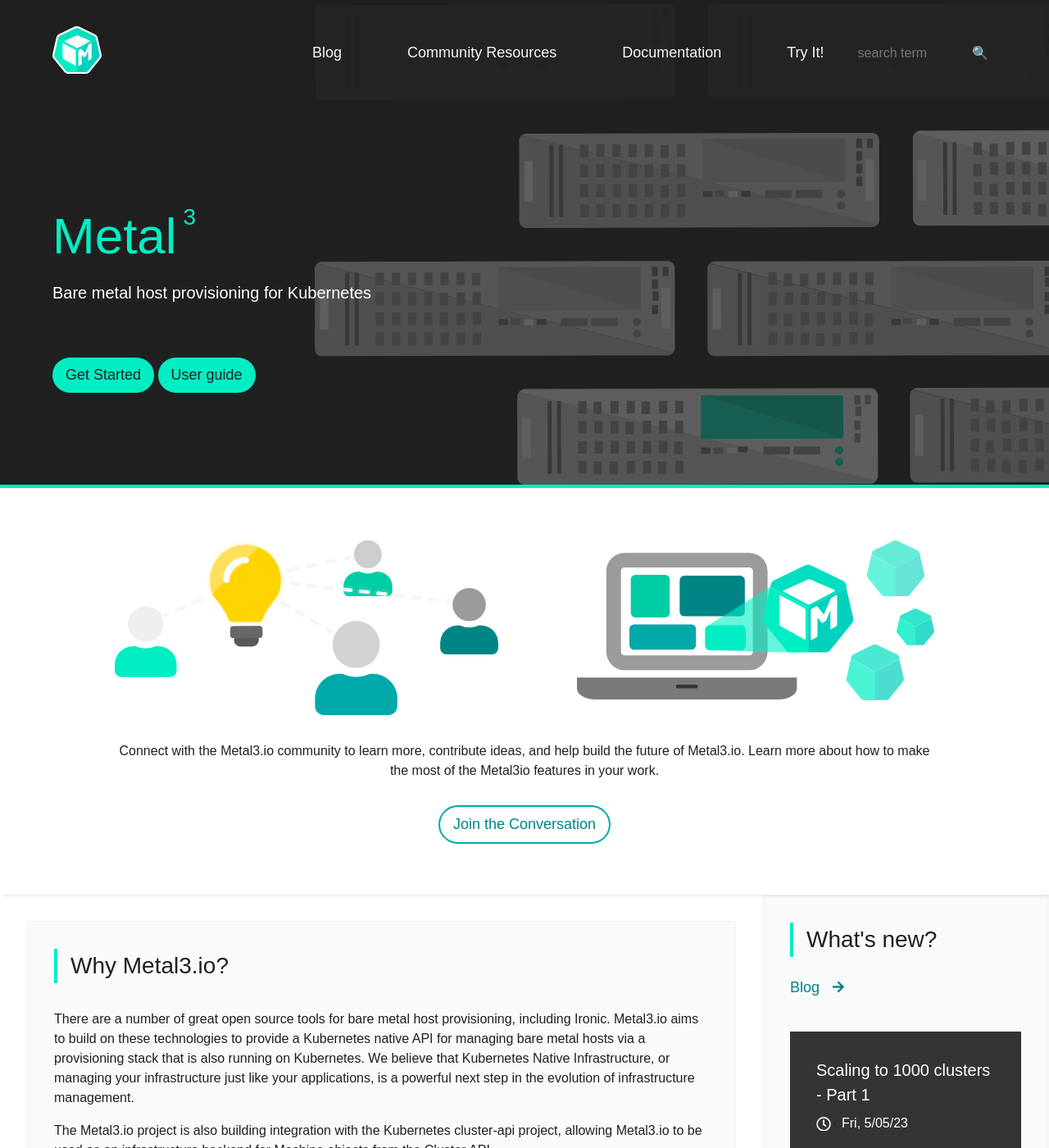
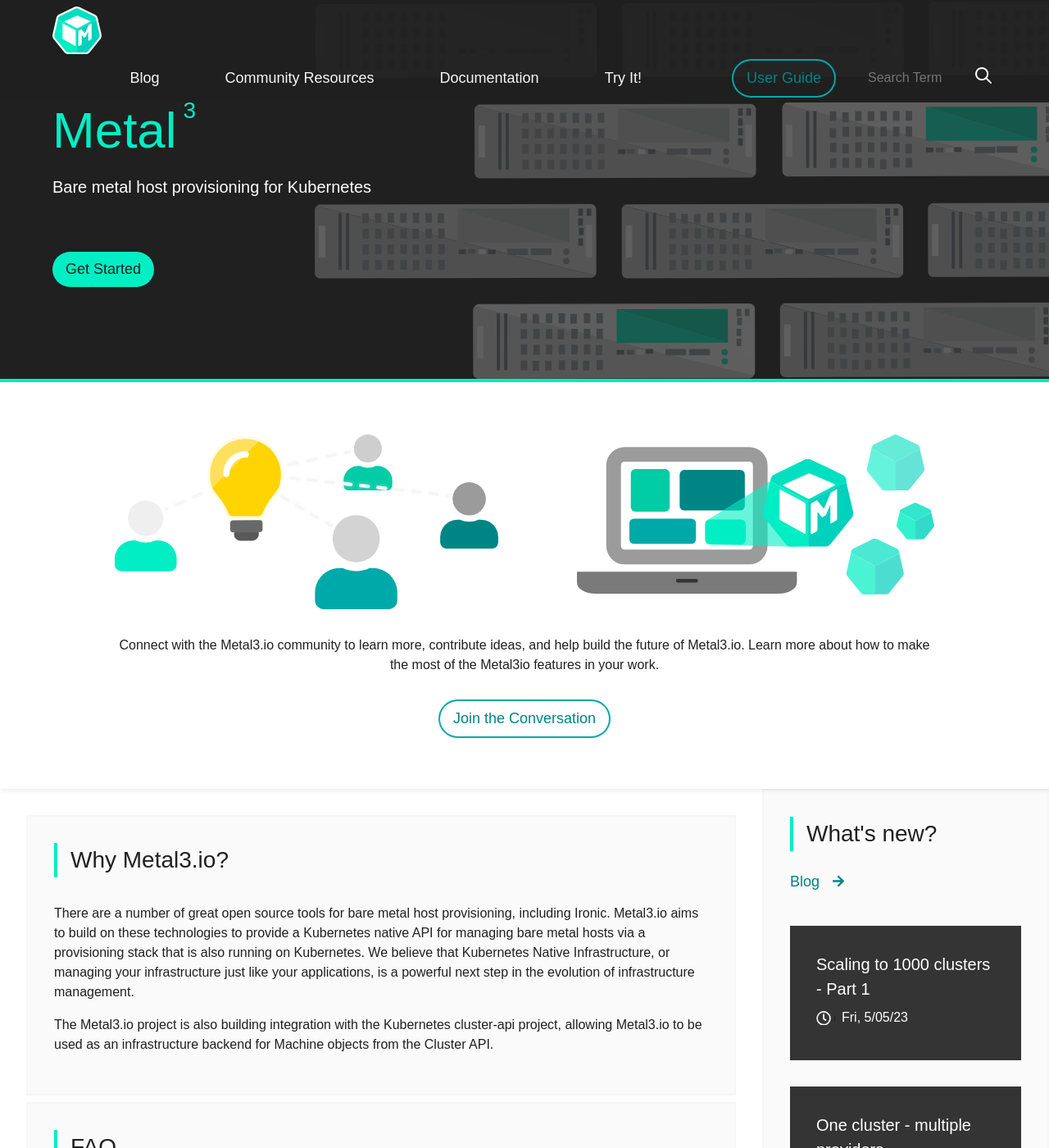
Before and after one commit to metal3-io/metal3-io.github.io, a Jekyll site: the page built from index.html, in a window 1280 px wide and 1400 px high. Shown: the whole window at 82% size. Built offline with Jekyll 4.4.1, drawn with Linux system fonts in a browser that asks for light colours; nearby versions of some CDN libraries; comment, search, counter and statistics services are not loaded.

Commit message:
navbar updates

```diff
--- a/_includes/header.html
+++ b/_includes/header.html
@@ -31,12 +31,22 @@
         <li {% if page.url == "/documentation.html" %} class="active" {% endif %}><a class="mk-main-nav__item" href="{{ site.baseurl }}/documentation.html">Documentation</a></li>
         <li {% if page.url == "/try-it.html" %} class="active" {% endif %}><a class="mk-main-nav__item" href="{{ site.baseurl }}/try-it.html">Try It!</a></li>
         <li {% if page.url == "/search.html" %} class="active" {% endif %}>
-            <form action="/search.html" method="get" autocomplete="off">
+          <ul class="mk-main-header__inputs">
+            <li><a href="https://book.metal3.io/introduction.html" class="mk-main-nav__item mk-button mk-button--secondary">User Guide</a></li>
+            <li {% if page.url == "/search.html" %} class="active" {% endif %}>
+              <form action="/search.html" method="get" autocomplete="off" class="mk-search-form">
                 <div class="autocomplete" style="width:150px;">
-                <input type="text" id="search-input" class="docs-search--input" placeholder="search term" name="query">
+                  <input type="text" id="search-input" class="docs-search--input" placeholder="Search Term" name="query">
                 </div>
-              <input id="search-button" type="submit" value="🔍" disabled='true'>
+                <button type="submit" id = "search-button" class = "search-button" disabled = 'true' >
+                  <img src="../assets//images/search.png" style="height: 20px;" alt="">
+
+                </button>
+
               </form>
+            </li>
+
+          </ul>
         </li>
     </li>
 
--- a/_sass/_header.scss
+++ b/_sass/_header.scss
@@ -1,3 +1,9 @@
+@mixin flexCenter($j-content: center, $direction: row, $a-items: center) {
+  display: flex;
+  align-items: $a-items;
+  justify-content: $j-content;
+  flex-direction: $direction;
+}
 .mk-masthead {
   &.mk-masthead--home, &.mk-masthead--sub {
     background-size: cover;
@@ -76,17 +82,41 @@
   }
 }
 
+.mk-search-form {
+  display: flex;
+  align-items: center;
+  justify-content: space-around;
+}
+.docs-search--input {
+  outline: none;
+}
+.mk-search-form button {
+  background: transparent !important;
+  border: none;
+}
+.mk-mobile-inputs {
+  display: none;
+  @media (max-width: $mk--breakpoint--md) {
+    display: block;
+  }
+}
 .mk-main-header {
-  display: grid;
+  // @include flexCenter($j-content: space-between);
+  position: fixed;
   width: 100%;
+  z-index: 1;
   grid-template-rows: auto auto;
   grid-template-areas: "brand"
   "nav";
   background: var(--mk--color-transparent-background--100);
-  padding-top: var(--mk--spacer--md);
+  padding-top: var(--mk--spacer--xs);
   @media (min-width: $mk--breakpoint--lg){
     grid-template-areas: "brand nav";
-    padding-bottom: var(--mk--spacer--md);
+    padding-bottom: var(--mk--spacer--xs);
+  }
+  @media (max-width: $mk--breakpoint--md) {
+    align-items: flex-start;
+    flex-wrap: wrap;
   }
 }
 
@@ -101,8 +131,6 @@
     margin:0 0 0 var(--mk--spacer--lg);
   }
 }
-
-
 .mk-main-header__toggle {
   background: none;
   border: none;
@@ -132,9 +160,16 @@
   overflow: hidden;
   }
 }
-
+.mk-main-header__inputs {
+  @include flexCenter($j-content: end);
+  width: 100%;
+  margin-right: var(--mk--spacer--md);
+  @media (max-width: $mk--breakpoint--md) {
+    display: none;
+  }
+}
 .mk-main-header__nav-wrapper {
-  grid-area: nav;
+  // grid-area: nav;
   display: flex;
   flex-direction: column;
   @media (min-width: $mk--breakpoint--lg){
@@ -156,7 +191,7 @@
   display: none;
   flex-direction: column;
   grid-area: nav-list;
-  padding-bottom: var(--mk--spacer--md);
+  padding-top: var(--mk--spacer--md);
   transition: var(--mk--animation);
   border-bottom: var(--mk--BorderWidth--sm) solid var(--mk--BorderColor--100);
 
--- a/index.html
+++ b/index.html
@@ -5,7 +5,7 @@ layout: default
     <h1 class="mk-masthead__content__title">Metal<sup>3</sup></h1>
     <h3 class="mk-masthead__content__sub-title">Bare metal host provisioning for Kubernetes</h3>
     <a href="{{ site.baseurl }}/try-it.html" class="mk-button mk-button--primary">Get Started</a>
-    <a href="https://book.metal3.io/introduction.html" class="mk-button mk-button--primary">User guide</a>
+    <!-- <a href="https://book.metal3.io/introduction.html" class="mk-button mk-button--primary">User guide</a> -->
   </div>
 </section>
 <section class="mk-community-callout">
```
Also changed, not shown: assets/images/search.png (added). Lines whose indentation alone changed are shown as unchanged.
